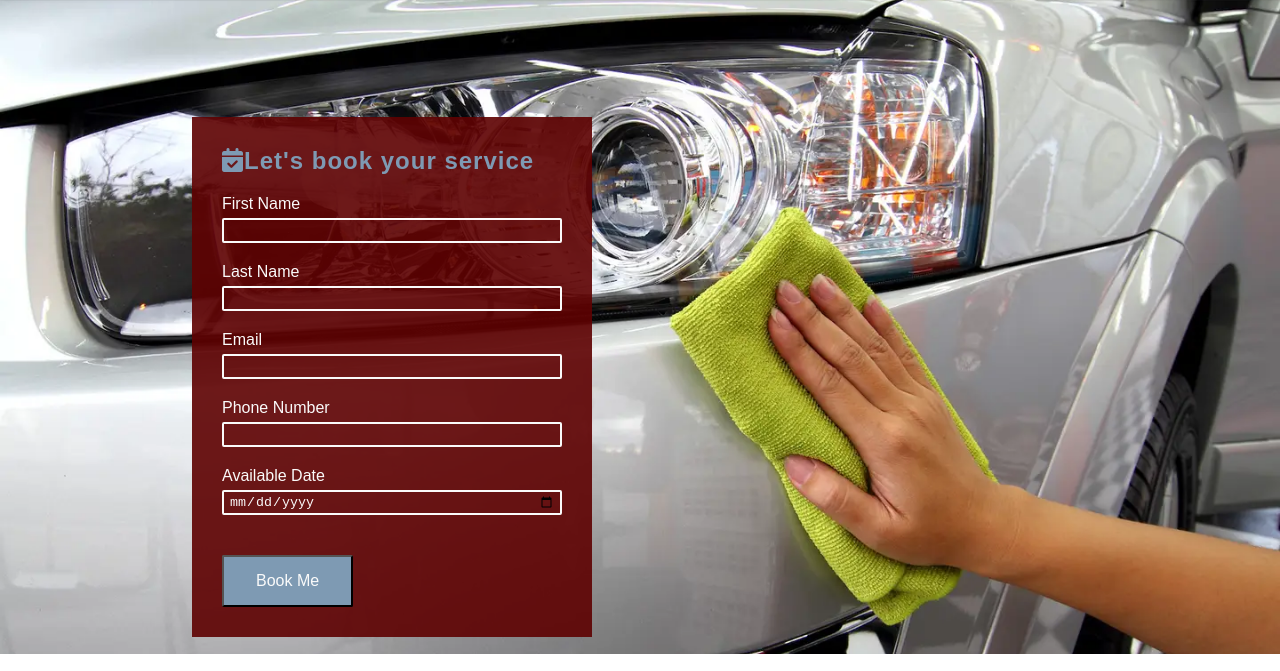
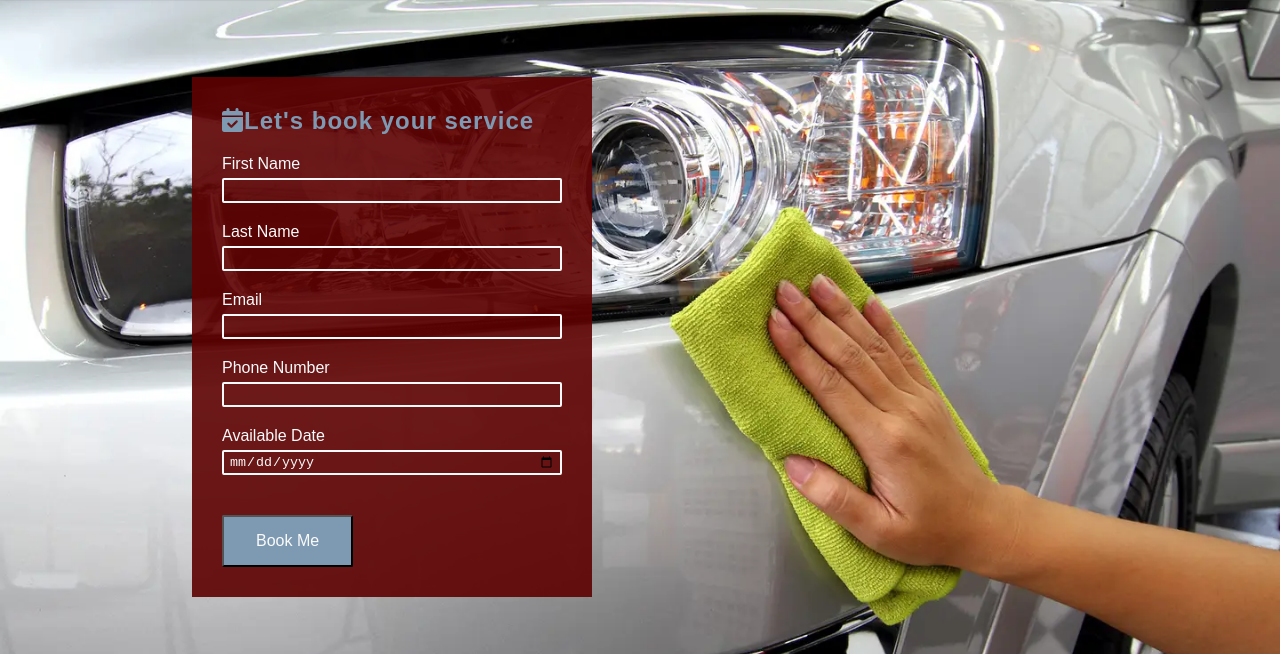
Before and after one commit to Yups11/Project-nr1, a plain HTML site: page bookonline.html in a window 1280 px wide. Shown: the part 78-749 px from the top of the page. Drawn offline with Linux system fonts and the light colour scheme; a web font is replaced by a local one.

Commit message:
Some changes

```diff
--- a/assets/css/style.css
+++ b/assets/css/style.css
@@ -348,7 +348,7 @@ hr {
         max-width: 400px;
         position: absolute;
         left: 15%;
-        top: 120px;
+        top: 80px;
     }
 
     .text-input:hover {
```
Also changed, not shown: index.html (+1 -1 lines).
